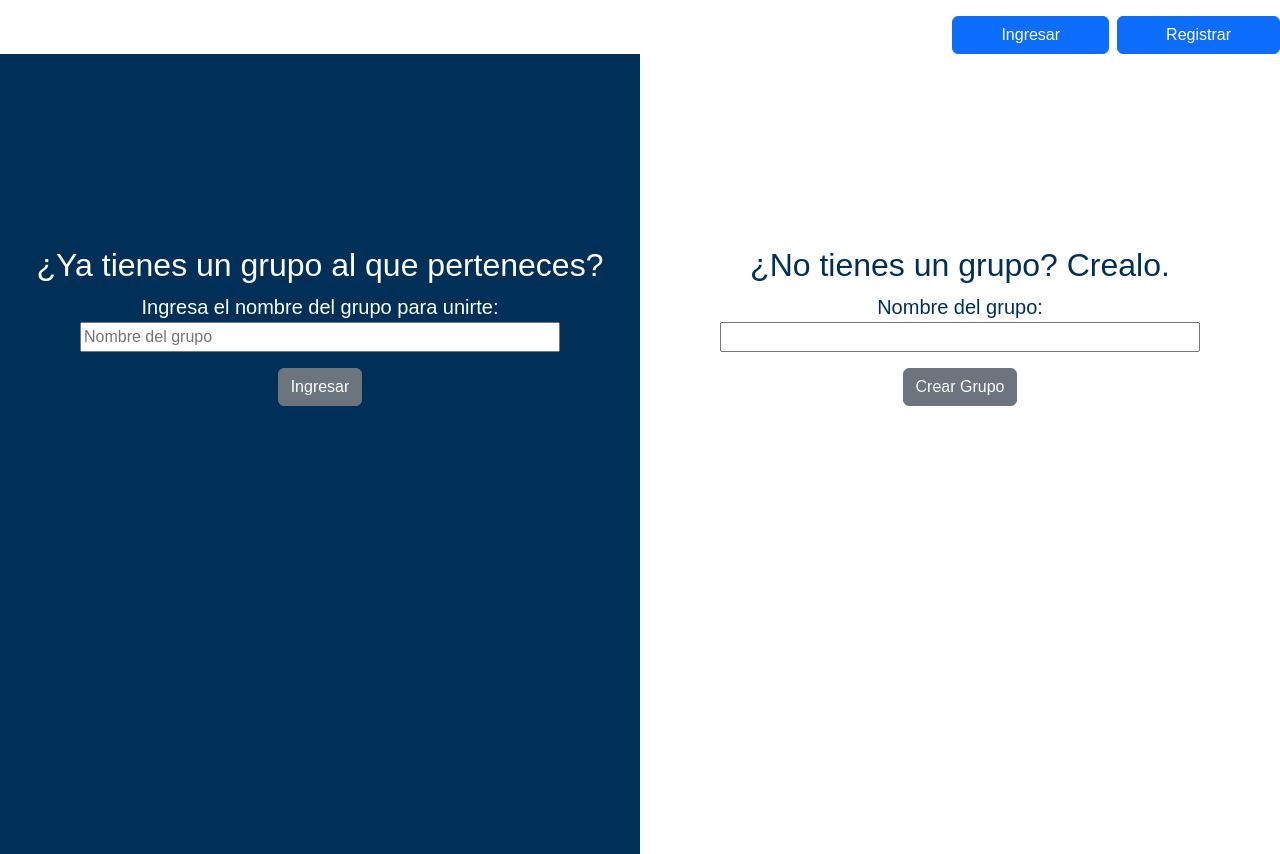
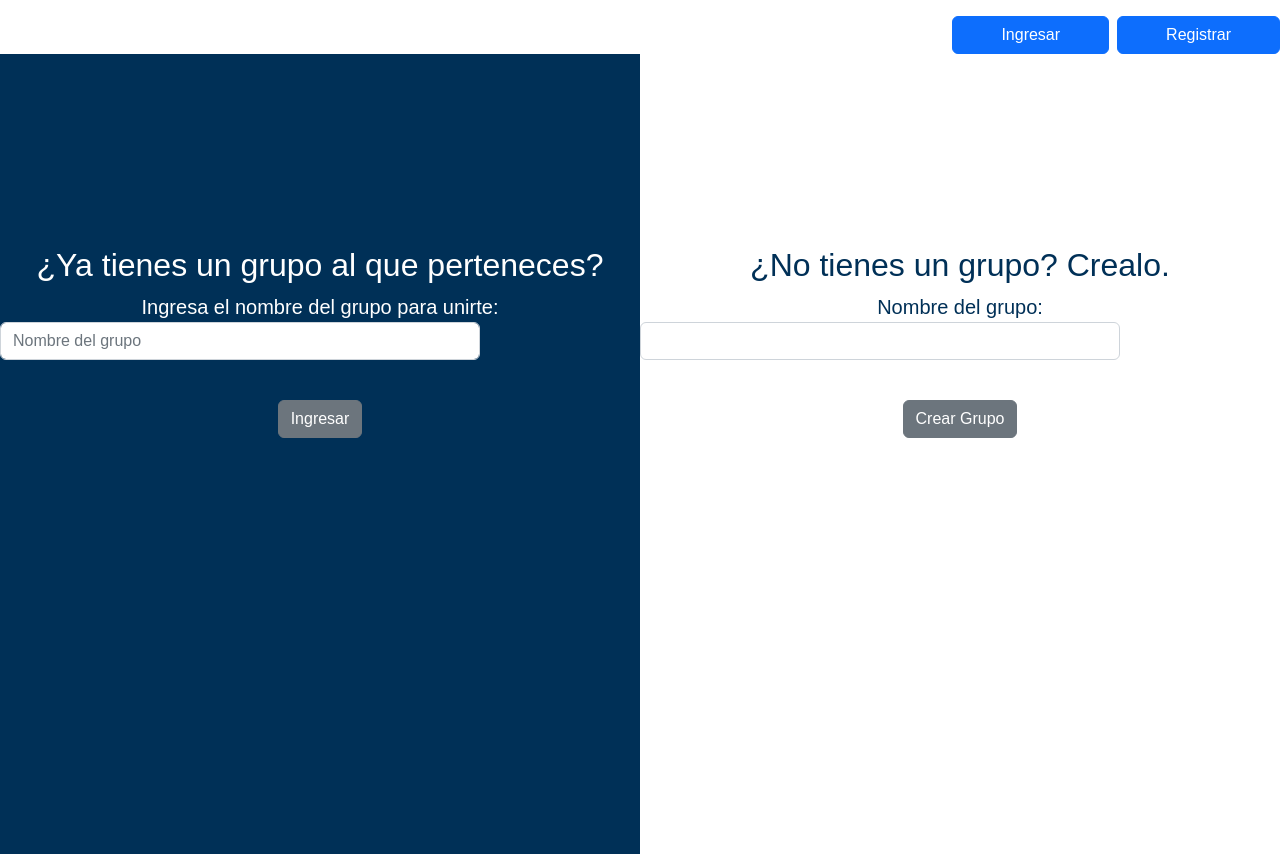
Before and after one commit to EstebanBenitez/CodigoModaReact, a React (Create React App) app: page / in a window 1280 px wide. Built offline with nearby package versions, Linux system fonts and the light colour scheme.

Commit message:
Funcionalidad del home completa con busqueda y creación de grupos

```diff
--- a/src/components/AddGroup.jsx
+++ b/src/components/AddGroup.jsx
@@ -30,10 +30,9 @@ export const AddGroup = () => {
             type="text"
             value= { inputValue }
             onChange={ onInputChange }
-            className="form-control"
+            className="form-control w-75"
             aria-label="Small"
             aria-describedby="Small"
-            class="w-75"
         />
         <br />
         <button  className="btn btn-secondary mt-3">Crear Grupo</button>
--- a/src/components/SearchGroup.jsx
+++ b/src/components/SearchGroup.jsx
@@ -1,38 +1,54 @@
-import { useState } from "react"
+import { useState } from "react";
+import { useNavigate  } from "react-router-dom";
 
 export const SearchGroup = () => {
 
-    const [inputValue, setInputValue] = useState();
+    const [inputValue, setInputValue] = useState('');
+    const navigate = useNavigate();
 
     const onInputChange = ( { target } ) => {
         console.log( target.value );
         setInputValue( target.value );
     }
 
-    const onSubmit = ( event ) => {
-        event.preventDefault();
-        console.log(inputValue);
+    const onSubmit = () => {
+
+
+        const grupos = localStorage.getItem("grupo") || "[]";
+
+        // console.log( grupos );
+
+        let group  = grupos.includes ( inputValue, 0 );
+
+        // console.log( group );
+
+        if (group === true) {
+            console.log(group)
+            return navigate("/register");
+        }else {
+            return alert("El grupo no existe, verifica que esté bien escrito o crealo")
+        };
+
 
     }
 
     return (
         <div className="izquierda">
-        <form action="/group/search" onSubmit={( event ) => onSubmit (event)}>
+        <div>
         <h2>¿Ya tienes un grupo al que perteneces?</h2>
         <label>Ingresa el nombre del grupo para unirte:</label>
         <input
             type="text"
             value={ inputValue }
             onChange={ onInputChange }
-            className="form-control"
+            className="form-control w-75"
             aria-label="Small"
             aria-describedby="Small"
             placeholder="Nombre del grupo"
-            class="w-75"
         />
         <br />
-        <button onClick={ onInputChange } className="btn btn-secondary mt-3">Ingresar</button>
-        </form>
+        <button onClick={ _ => onSubmit() } className="btn btn-secondary mt-3">Ingresar</button>
+        </div>
         </div>
   )
 }
```
